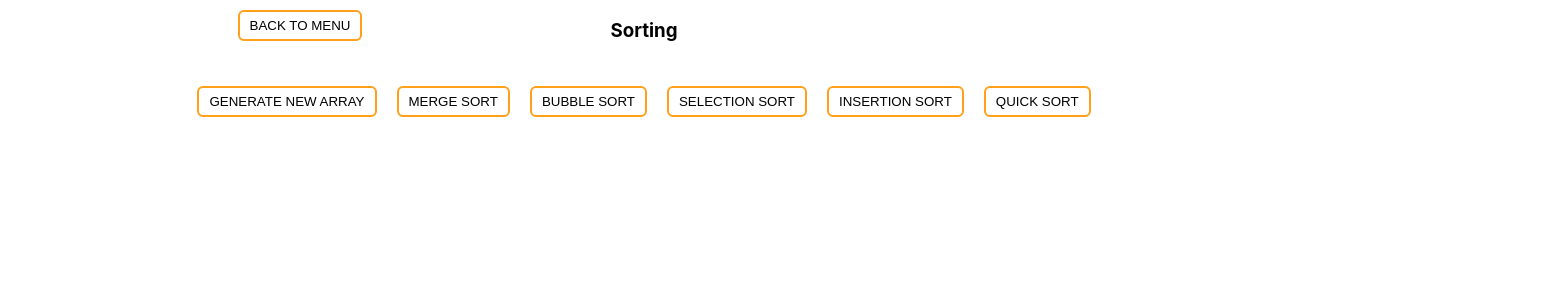
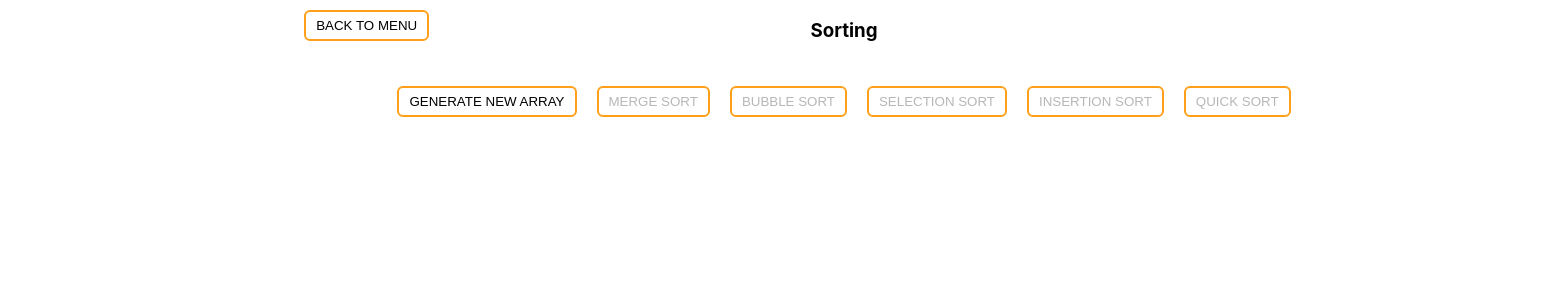
Before and after one commit to mruiz75/algo-visualizer, a React (Create React App) app: page /sorting in a window 1280 px wide. Shown: the top 300 px of the page, 1544 px wide, since content can reach past the window. Built offline with nearby package versions, Linux system fonts and the light colour scheme.

Commit message:
Minor css detailing

```diff
--- a/src/App.css
+++ b/src/App.css
@@ -3,6 +3,7 @@
   margin-left: 9rem;
   margin-right: 9rem;
   height: 100vh;
+  min-width: 1400px;
 }
 
 .App-logo {
--- a/src/components/PathFinder/PathFinderVisualizer.jsx
+++ b/src/components/PathFinder/PathFinderVisualizer.jsx
@@ -124,12 +124,14 @@ function PathFinderVisualizer() {
 
   return (
     <>
+      <div class="button-section">
         <button className="btn" onClick={() => visualizeDijkstra()}>
           Visualize Dijkstra's Algorithm
         </button>
         <button className="btn" onClick={() => visualizeAStar()}>
           Visualize A* Algorithm
         </button>
+      </div>
       <div className="grid">
         {grid.map((row, rowIdx) => {
           return (
--- a/src/components/SortingVisualizer/Sorting.css
+++ b/src/components/SortingVisualizer/Sorting.css
@@ -1,7 +1,7 @@
 .array-container {
   display: flex;
   flex-direction: column;
-  gap: 1.5rem;
+  gap: 2.5rem;
 }
 
 .array-bar {
--- a/src/components/SortingVisualizer/Sorting.jsx
+++ b/src/components/SortingVisualizer/Sorting.jsx
@@ -8,8 +8,10 @@ import { getQuickSortAnimations } from "../../algorithms/sorting/quickSort";
 
 function SortingVisualizer() {
   const [array, setArray] = useState([]);
+  const [arrayCreated, setArrayCreated] = useState(false);
 
   function resetArray() {
+    setArrayCreated(true);
     const newArray = [];
     for (let i = 0; i < 100; i++) {
       newArray.push(randomIntFromInterval(5, 600));
@@ -146,19 +148,39 @@ function SortingVisualizer() {
         <button class="btn" onClick={() => resetArray()}>
           Generate New Array
         </button>
-        <button class="btn" onClick={() => mergeSort()}>
+        <button
+          class="btn"
+          disabled={!arrayCreated}
+          onClick={() => mergeSort()}
+        >
           Merge Sort
         </button>
-        <button class="btn" onClick={() => bubbleSort()}>
+        <button
+          class="btn"
+          disabled={!arrayCreated}
+          onClick={() => bubbleSort()}
+        >
           Bubble Sort
         </button>
-        <button class="btn" onClick={() => selectionSort()}>
+        <button
+          class="btn"
+          disabled={!arrayCreated}
+          onClick={() => selectionSort()}
+        >
           Selection Sort
         </button>
-        <button class="btn" onClick={() => insertionSort()}>
+        <button
+          class="btn"
+          disabled={!arrayCreated}
+          onClick={() => insertionSort()}
+        >
           Insertion Sort
         </button>
-        <button class="btn" onClick={() => quickSort()}>
+        <button
+          class="btn"
+          disabled={!arrayCreated}
+          onClick={() => quickSort()}
+        >
           Quick Sort
         </button>
       </div>
```
Lines whose indentation alone changed are shown as unchanged.
